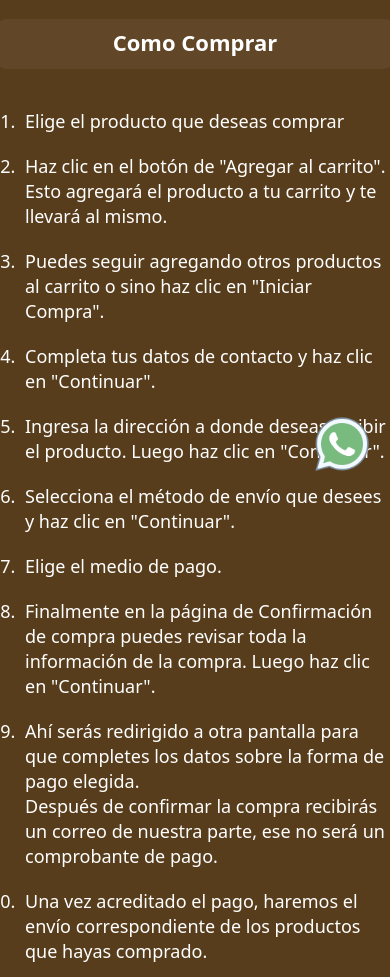
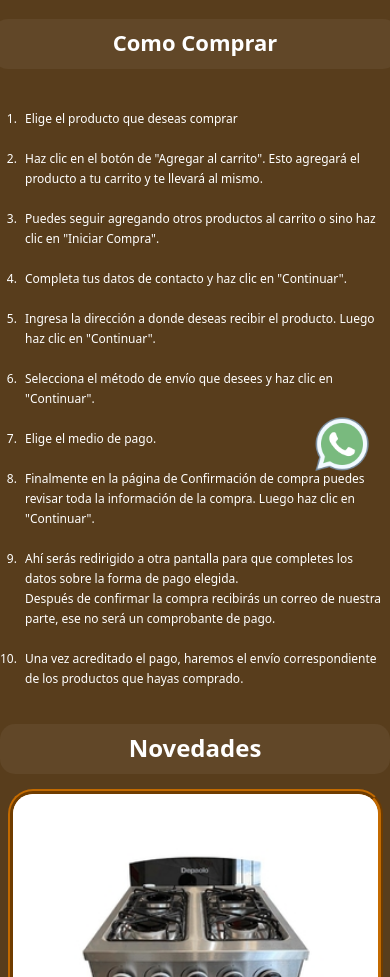
Before and after one commit to facurz/Proyecto-Garcia-Equipamientos, a plain HTML site: page pages/Como_Comprar.html in a window 390 px wide. Shown: the part 342-1319 px from the top of the page. Drawn offline with nearby package versions, Linux system fonts and the light colour scheme.

Commit message:
agregando bootstraps2

```diff
--- a/css/style.css
+++ b/css/style.css
@@ -219,14 +219,16 @@ header input {
 .presentacion__showroom--transform:hover {
     transform: scale(1.5);
 }
+.novedades__titulo {
+    background-color: rgba(255, 255, 255, 0.05);
+    border-radius: 15px;
+    height: 50px;
+}
+
 .novedades h2 {
     font-size: 2.4rem;
     font-weight: bold;
     color: white;
-    padding: 5px;
-    margin: 10px 0 10px;
-    border: 1px ridge rgb(195, 106, 0);
-    border-radius: 25px;
 }
 .novedades__card {
     background-color: white;
@@ -569,7 +571,7 @@ footer {
     height: 50px;
 }
 .main__comoComprar li {
-    padding: 10px 0 10px 5px;
+    padding: 10px 5px;
     line-height: 2.5rem;
     text-align:left;
     font-size: 1.8rem;
@@ -630,6 +632,13 @@ footer {
      .presentacion__showroom h2 {
         font-size: 2.2rem;
         text-align: center;
+     }
+     .main__comoComprar li {
+        padding: 10px 5px;
+        line-height: 2rem;
+        text-align:left;
+        font-size: 1.2rem;
+        color: white;
 }
 
 @media screen and (max-width: 576px) {
--- a/pages/Como_Comprar.html
+++ b/pages/Como_Comprar.html
@@ -95,7 +95,7 @@
 
         <section class="container-fluid novedades">
             <div class="row">
-                <div class="col-12 text-center">
+                <div class="col-sm-10 offset-sm-1 col-12 text-center mt-4 mb-4 pt-3 novedades__titulo">
                     <h2>Novedades</h2>
                 </div>
             </div>
```
Also changed, not shown: index.html (+4 -2 lines).
